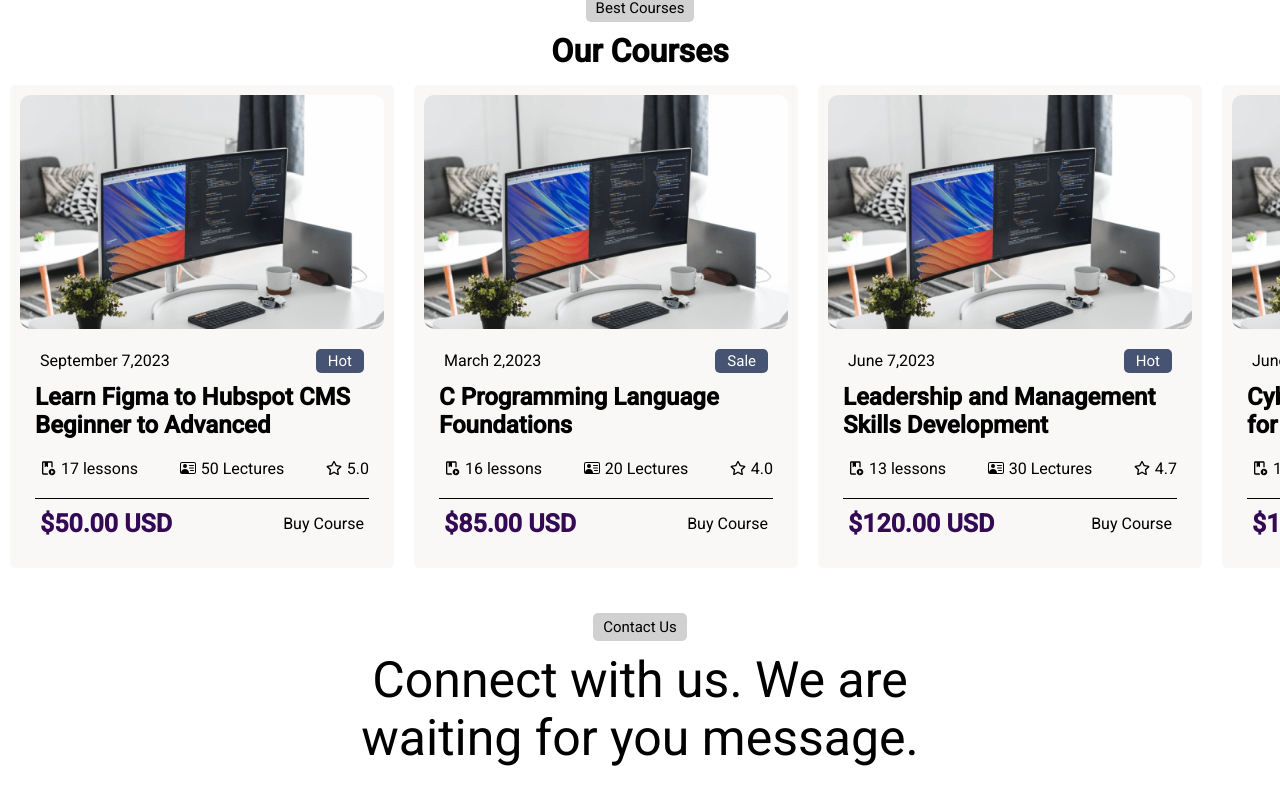
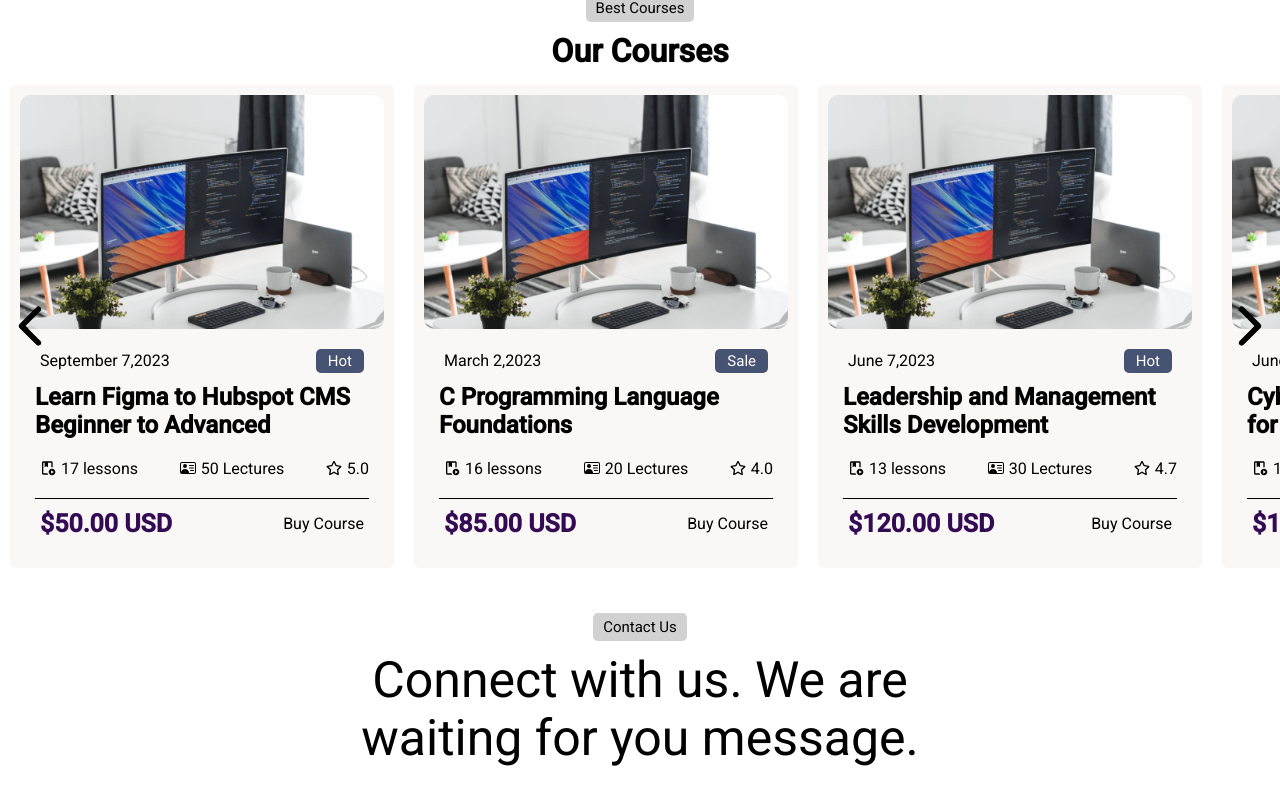
Before and after one commit to NaveenChinnadurai/Zween-Education-WebApp, a React (Vite) app: page / in a window 1280 px wide. Shown: the part 2242-3038 px from the top of the page. Built offline with nearby package versions, Linux system fonts and the light colour scheme; some icons are missing.

Commit message:
fixed:scroll button

```diff
--- a/src/pages/home.jsx
+++ b/src/pages/home.jsx
@@ -10,7 +10,9 @@ import List from '../scripts/courseList'
 import img1 from '../assets/contact-img.png'
 import ContactCard from '../components/contactPageCompo/contactCard';
 import contactList from '../scripts/contactList';
-
+import { IoIosArrowBack as LeftArrow,
+         IoIosArrowForward as RightArrow
+        } from "react-icons/io";
 function Home() {
     window.scrollTo(0,0)
     return (
@@ -34,7 +36,8 @@ function Home() {
             <div className="col width-100 course-display">
                 <span className="title-span">Best Courses</span>
                 <h1>Our Courses</h1>
-                <div className="row width-100 courselist-div">
+                <div className="row width-100 courselist-div" id='Courses'>
+                    <LeftArrow className='arrow left-arrow'/>
                     <div className="row course-list">
                         {
                             List.map((e) => {
@@ -55,6 +58,7 @@ function Home() {
                             })
                         }
                     </div>
+                    <RightArrow className='arrow right-arrow'/>
                 </div>
             </div>
             <div className=" contact-div" data-aos="fade-up">
--- a/src/styles/pageStyles/home.css
+++ b/src/styles/pageStyles/home.css
@@ -31,6 +31,19 @@
     overflow-x: scroll;
     padding: 5px 0;
     height: fit-content;
+}
+.arrow{
+    font-size: 60px;
+    position: absolute;
+    color: black;
+    z-index: 1;
+    cursor: pointer;
+}
+.left-arrow{
+    left: 0;
+}
+.right-arrow{
+    right: 0;
 }
 .courselist-div::-webkit-scrollbar{
     width: 0px;
```
